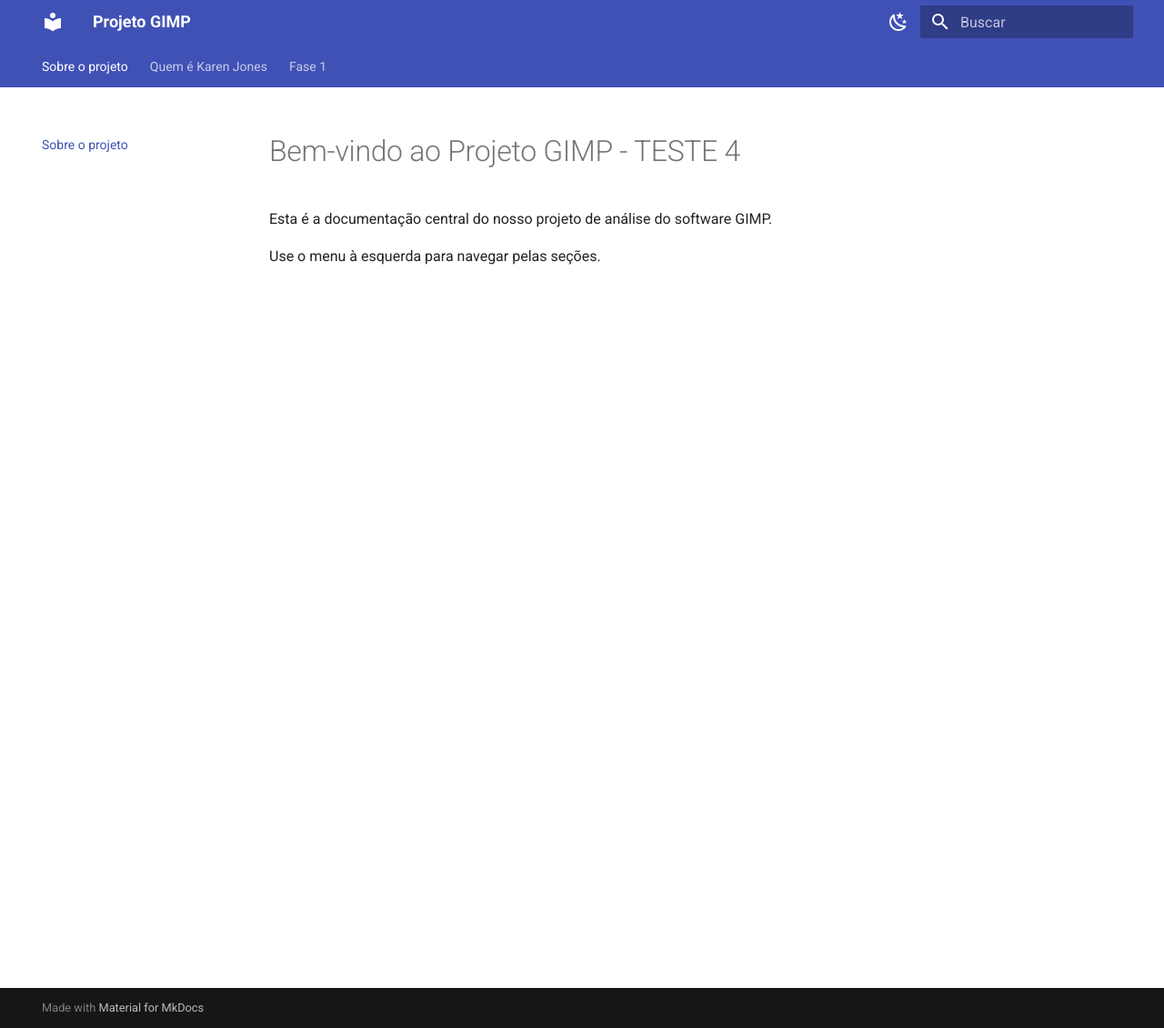
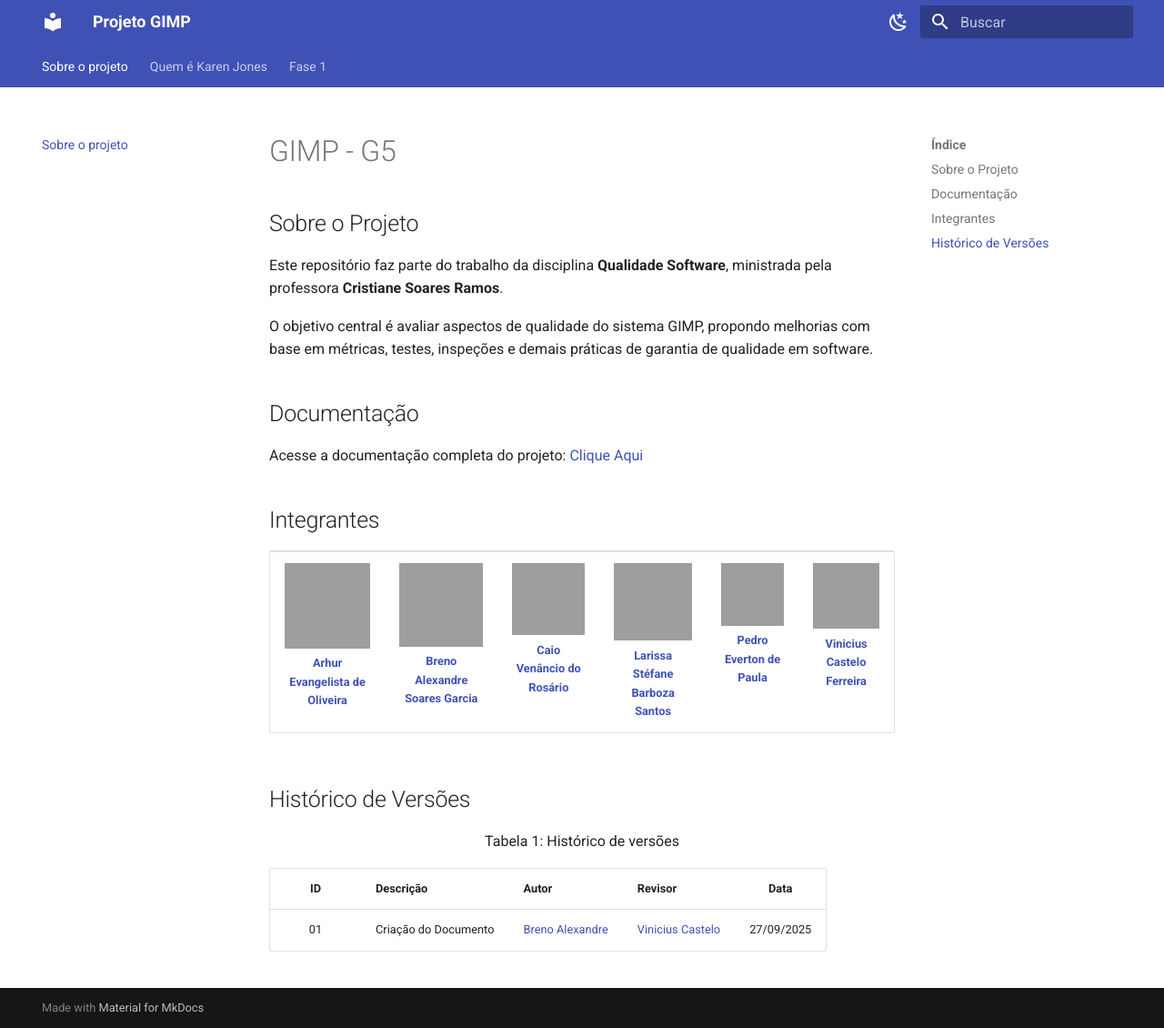
Before and after one commit to FCTE-Qualidade-de-Software-1/2025-2_T02_Karen_Jones, an MkDocs documentation site: the page built from docs/index.md, in a window 1280 px wide and 1130 px high. Shown: the whole window at 91% size. Built offline with MkDocs 1.6.1 and Material for MkDocs 9.7.7, drawn with Linux system fonts in a browser that asks for light colours; grey boxes are pictures that could not be loaded.

Commit message:
Update index.md

```diff
--- a/docs/index.md
+++ b/docs/index.md
@@ -1,5 +1,50 @@
-# Bem-vindo ao Projeto GIMP - TESTE 4
+# GIMP - G5
 
-Esta é a documentação central do nosso projeto de análise do software GIMP.
+## Sobre o Projeto
 
-Use o menu à esquerda para navegar pelas seções.
+Este repositório faz parte do trabalho da disciplina **Qualidade Software**, ministrada pela professora **Cristiane Soares Ramos**.
+
+O objetivo central é avaliar aspectos de qualidade do sistema GIMP, propondo melhorias com base em métricas, testes, inspeções e demais práticas de garantia de qualidade em software.
+
+## Documentação
+
+Acesse a documentação completa do projeto: [Clique Aqui](https://fcte-qualidade-de-software-1.github.io/2025-2_T02_Karen_Jones/)
+
+## Integrantes
+
+<table align="center">
+  <tr>
+    <td align="center">
+      <img src="https://github.com/arthurevg.png?size=100" width=100><br>
+      <b><a href="https://github.com/arthurevg">Arhur Evangelista de Oliveira</a></b><br>
+    </td>
+    <td align="center">
+      <img src="https://github.com/brenoalexandre0.png?size=100" width=100><br>
+      <b><a href="https://github.com/brenoalexandre0">Breno Alexandre Soares Garcia</a></b><br>
+    </td>
+    <td align="center">
+      <img src="https://github.com/caio-venancio.png?size=100" width=100><br>
+      <b><a href="https://github.com/caio-venancio">Caio Venâncio do Rosário</a></b><br>
+    </td>
+    <td align="center">
+      <img src="https://github.com/SkywalkerSupreme.png?size=100" width=100><br>
+      <b><a href="https://github.com/SkywalkerSupreme">Larissa Stéfane Barboza Santos</a></b><br>
+    </td>
+    <td align="center">
+      <img src="https://github.com/pedroeverton217.png?size=100" width=100><br>
+      <b><a href="https://github.com/pedroeverton217">Pedro Everton de Paula</a></b><br>
+    </td>
+    <td align="center">
+      <img src="https://github.com/Vini47.png?size=100" width=100><br>
+      <b><a href="https://github.com/Vini47">Vinicius Castelo Ferreira</a></b><br>
+    </td>
+  </tr>
+</table>
+
+## Histórico de Versões
+
+<font size="3"><p style="text-align: center">Tabela 1: Histórico de versões</p></font>
+
+| ID | Descrição | Autor | Revisor | Data |
+|:--:|:---------|:------|:--------|:----:|
+| 01 | Criação do Documento | [Breno Alexandre](https://github.com/brenoalexandre0) | [Vinicius Castelo](https://github.com/Vini47) | 27/09/2025 |
```
